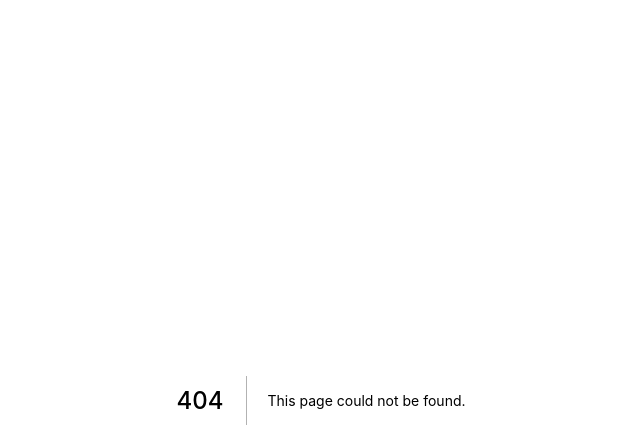
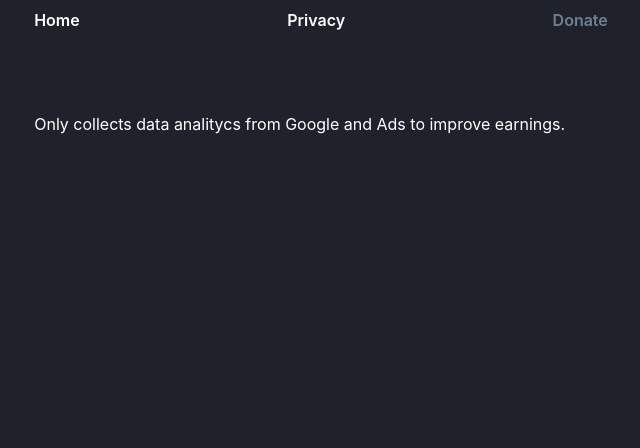
Before and after one commit to vinidevnator/snipit2u, a Next.js app: page /privacy in a window 1280 px wide. Before the commit this address had no page. Shown: the top 448 px of the page, without its empty margins (319-959 px from the left). Built offline with nearby package versions, Linux system fonts and the light colour scheme.

Commit message:
Added a privacy policy

```diff
--- a/src/components/Header/index.tsx
+++ b/src/components/Header/index.tsx
@@ -1,4 +1,5 @@
 import { Box, Button, Flex } from "@chakra-ui/react";
+import Link from "next/link";
 import { useRouter } from "next/router";
 
 export function Header() {
@@ -20,6 +21,13 @@ export function Header() {
         </Button>
       </Box>
       <Box>
+        <Link href="/privacy">
+          <Button type="submit" color="white" variant="link" h="/privacy">
+            Privacy
+          </Button>
+        </Link>
+      </Box>
+      <Box>
         <Button disabled type="submit" variant="link">
           Donate
         </Button>
--- /dev/null
+++ b/src/pages/privacy/index.tsx
@@ -0,0 +1,15 @@
+import { Box, Container } from "@chakra-ui/react";
+import { Header } from "../../components/Header";
+
+function Privacy() {
+  return (
+    <Container>
+      <Header />
+      <Box mt="20">
+        Only collects data analitycs from Google and Ads to improve earnings.
+      </Box>
+    </Container>
+  );
+}
+
+export default Privacy;
```
